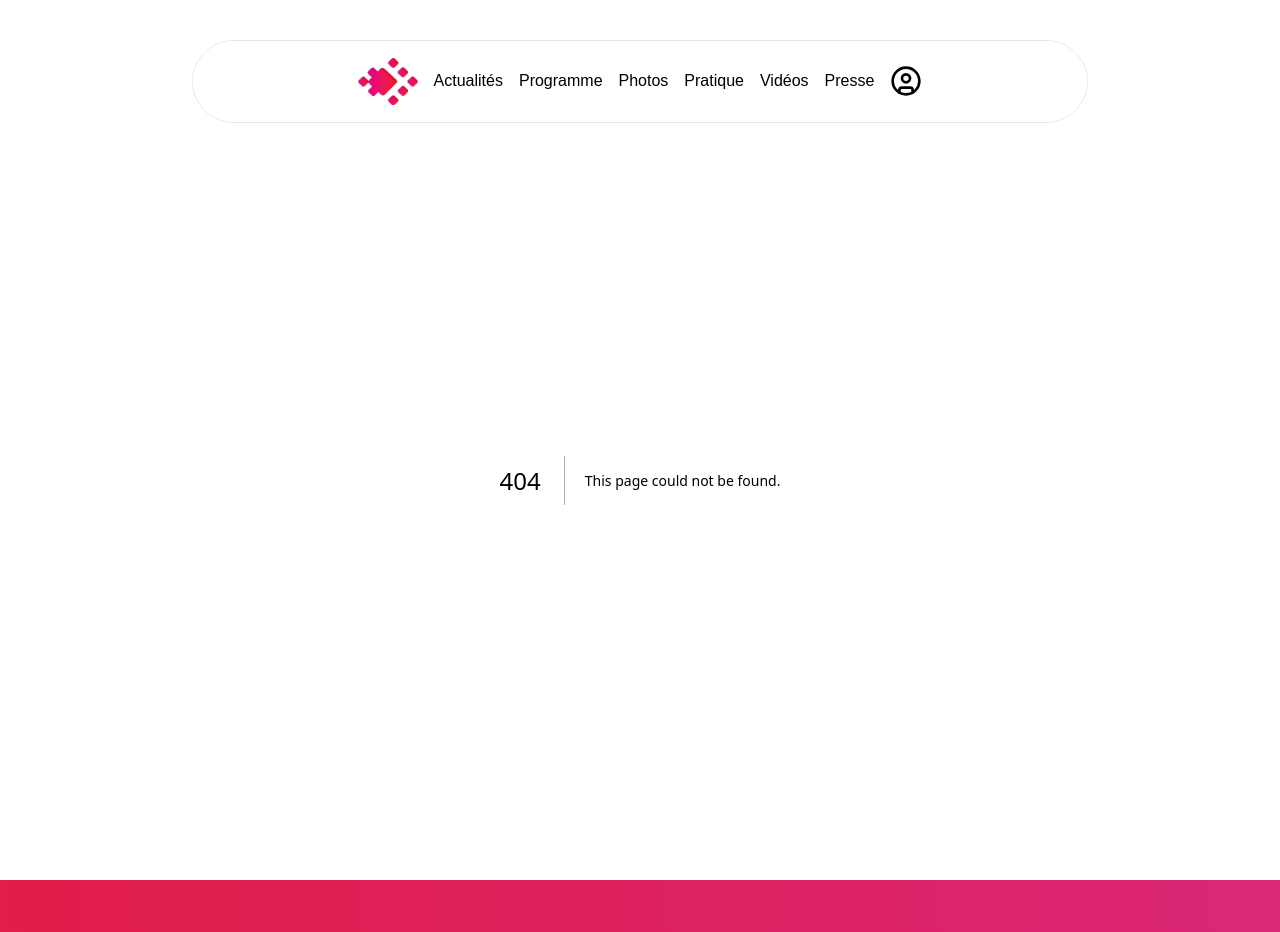
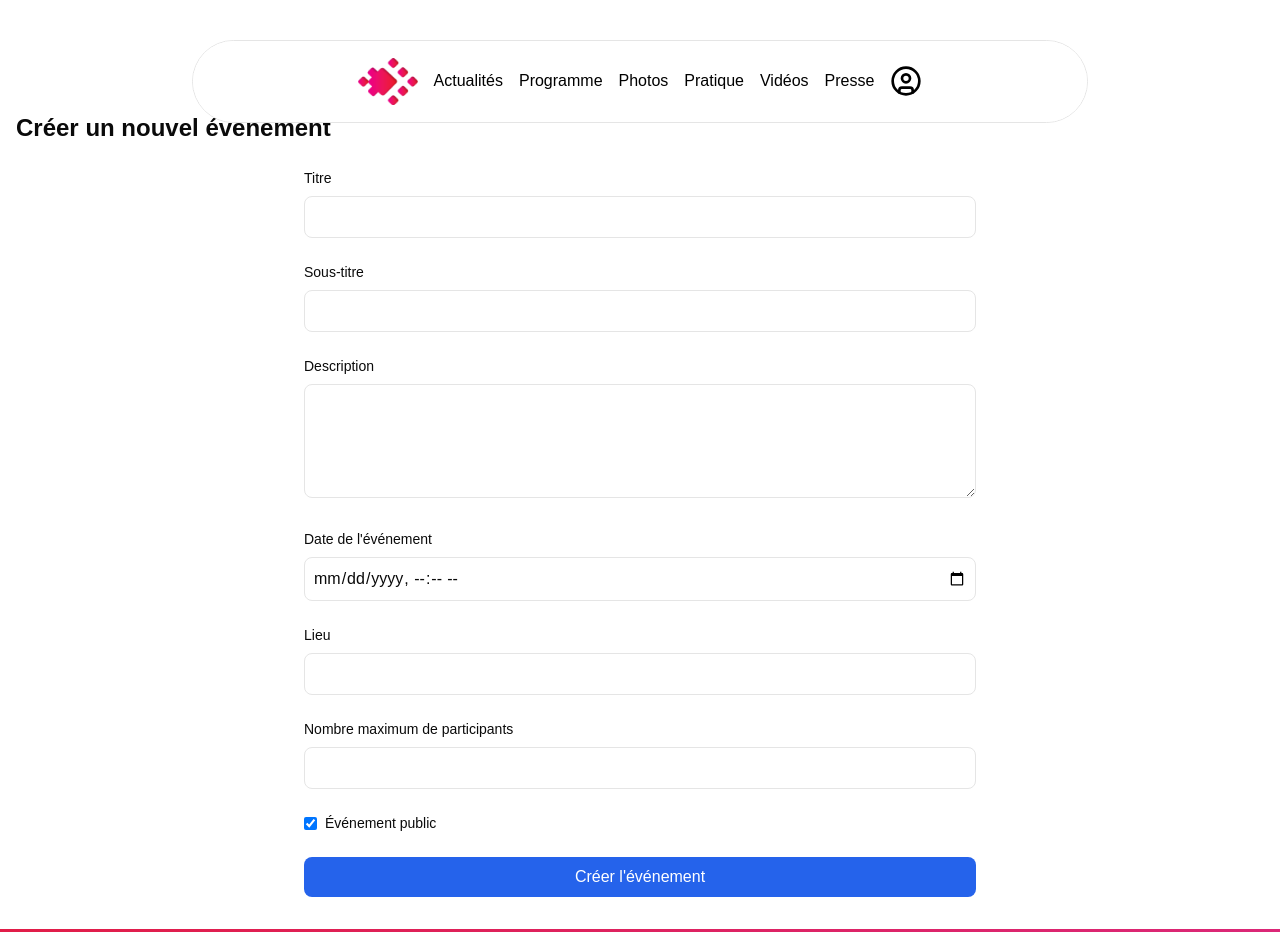
Before and after one commit to lionelLP/estivales_2025_v2, a Next.js app: page /evenements/creer in a window 1280 px wide. Before the commit this address had no page. Shown: the top 932 px of the page. Built offline with nearby package versions, Linux system fonts and the light colour scheme.

Commit message:
PostEventok

```diff
--- /dev/null
+++ b/app/api/evenements/route.ts
@@ -0,0 +1,57 @@
+import pool from "@/lib/db/mysql";
+import { NextResponse } from "next/server";
+
+export async function POST(request: Request) {
+  try {
+    const body = await request.json();
+
+    const {
+      title,
+      subtitle,
+      description,
+      event_date,
+      location,
+      max_participants,
+      is_public,
+    } = body;
+
+    const connection = await pool.getConnection();
+
+    try {
+      const [result] = await connection.execute(
+        `INSERT INTO Event (
+          title, subtitle, description, event_date, location,
+          max_participants, is_public, user_id
+        ) VALUES (?, ?, ?, ?, ?, ?, ?, 1)`,
+        [
+          title,
+          subtitle,
+          description,
+          event_date,
+          location,
+          max_participants,
+          is_public,
+        ]
+      );
+
+      return NextResponse.json({
+        message: "Événement créé avec succès",
+        result,
+      });
+    } catch (error: any) {
+      console.error("Erreur SQL:", error);
+      return NextResponse.json(
+        {
+          error:
+            error.sqlMessage || "Erreur lors de la création de l'événement",
+        },
+        { status: 500 }
+      );
+    } finally {
+      connection.release();
+    }
+  } catch (error) {
+    console.error("Erreur:", error);
+    return NextResponse.json({ error: "Erreur serveur" }, { status: 500 });
+  }
+}
--- /dev/null
+++ b/app/evenements/creer/page.tsx
@@ -0,0 +1,174 @@
+"use client";
+
+import { useState } from "react";
+
+export default function CreerEvenement() {
+  const [formData, setFormData] = useState({
+    title: "",
+    subtitle: "",
+    description: "",
+    event_date: "",
+    location: "",
+    max_participants: "",
+    is_public: true,
+  });
+
+  const handleSubmit = async (e: React.FormEvent) => {
+    e.preventDefault();
+
+    try {
+      const response = await fetch("/api/evenements", {
+        method: "POST",
+        headers: {
+          "Content-Type": "application/json",
+        },
+        body: JSON.stringify(formData),
+      });
+
+      if (response.ok) {
+        // Redirection vers la liste des événements après création
+        window.location.href = "/evenements";
+      } else {
+        const data = await response.json();
+        console.error("Erreur:", data.error);
+        // Ici vous pourriez ajouter une notification d'erreur pour l'utilisateur
+      }
+    } catch (error) {
+      console.error("Erreur:", error);
+      // Ici vous pourriez ajouter une notification d'erreur pour l'utilisateur
+    }
+  };
+
+  return (
+    <div className="container mx-auto px-4 py-8">
+      <h1 className="text-2xl font-bold mb-6">Créer un nouvel événement</h1>
+
+      <form onSubmit={handleSubmit} className="max-w-2xl mx-auto space-y-6">
+        {/* Titre */}
+        <div className="space-y-2">
+          <label htmlFor="title" className="block text-sm font-medium">
+            Titre
+          </label>
+          <input
+            id="title"
+            type="text"
+            value={formData.title}
+            onChange={(e) =>
+              setFormData({ ...formData, title: e.target.value })
+            }
+            className="w-full rounded-lg border p-2"
+            required
+          />
+        </div>
+
+        {/* Sous-titre */}
+        <div className="space-y-2">
+          <label htmlFor="subtitle" className="block text-sm font-medium">
+            Sous-titre
+          </label>
+          <input
+            id="subtitle"
+            type="text"
+            value={formData.subtitle}
+            onChange={(e) =>
+              setFormData({ ...formData, subtitle: e.target.value })
+            }
+            className="w-full rounded-lg border p-2"
+          />
+        </div>
+
+        {/* Description */}
+        <div className="space-y-2">
+          <label htmlFor="description" className="block text-sm font-medium">
+            Description
+          </label>
+          <textarea
+            id="description"
+            value={formData.description}
+            onChange={(e) =>
+              setFormData({ ...formData, description: e.target.value })
+            }
+            rows={4}
+            className="w-full rounded-lg border p-2"
+          />
+        </div>
+
+        {/* Date de l'événement */}
+        <div className="space-y-2">
+          <label htmlFor="event_date" className="block text-sm font-medium">
+            Date de l&apos;événement
+          </label>
+          <input
+            id="event_date"
+            type="datetime-local"
+            value={formData.event_date}
+            onChange={(e) =>
+              setFormData({ ...formData, event_date: e.target.value })
+            }
+            className="w-full rounded-lg border p-2"
+            required
+          />
+        </div>
+
+        {/* Lieu */}
+        <div className="space-y-2">
+          <label htmlFor="location" className="block text-sm font-medium">
+            Lieu
+          </label>
+          <input
+            id="location"
+            type="text"
+            value={formData.location}
+            onChange={(e) =>
+              setFormData({ ...formData, location: e.target.value })
+            }
+            className="w-full rounded-lg border p-2"
+          />
+        </div>
+
+        {/* Nombre maximum de participants */}
+        <div className="space-y-2">
+          <label
+            htmlFor="max_participants"
+            className="block text-sm font-medium"
+          >
+            Nombre maximum de participants
+          </label>
+          <input
+            id="max_participants"
+            type="number"
+            min="1"
+            value={formData.max_participants}
+            onChange={(e) =>
+              setFormData({ ...formData, max_participants: e.target.value })
+            }
+            className="w-full rounded-lg border p-2"
+          />
+        </div>
+
+        {/* Événement public */}
+        <div className="flex items-center space-x-2">
+          <input
+            id="is_public"
+            type="checkbox"
+            checked={formData.is_public}
+            onChange={(e) =>
+              setFormData({ ...formData, is_public: e.target.checked })
+            }
+            className="rounded border-gray-300"
+          />
+          <label htmlFor="is_public" className="text-sm font-medium">
+            Événement public
+          </label>
+        </div>
+
+        <button
+          type="submit"
+          className="w-full bg-blue-600 text-white py-2 px-4 rounded-lg hover:bg-blue-700 transition"
+        >
+          Créer l&apos;événement
+        </button>
+      </form>
+    </div>
+  );
+}
--- /dev/null
+++ b/lib/db/mysql.ts
@@ -0,0 +1,13 @@
+import mysql from "mysql2/promise";
+
+const pool = mysql.createPool({
+  host: process.env.DB_HOST,
+  user: process.env.DB_USER,
+  password: process.env.DB_PASSWORD,
+  database: process.env.DB_NAME,
+  waitForConnections: true,
+  connectionLimit: 10,
+  queueLimit: 0,
+});
+
+export default pool;
--- a/package.json
+++ b/package.json
@@ -24,6 +24,7 @@
     "framer-motion": "^11.11.17",
     "gsap": "^3.12.5",
     "lucide-react": "^0.459.0",
+    "mysql2": "^3.11.4",
     "next": "14.2.16",
     "react": "^18",
     "react-dom": "^18",
```
Also changed, not shown: lib/types/event.ts (added, +12 -0 lines), 1 other file (tests, documents, lock files or other folders).
